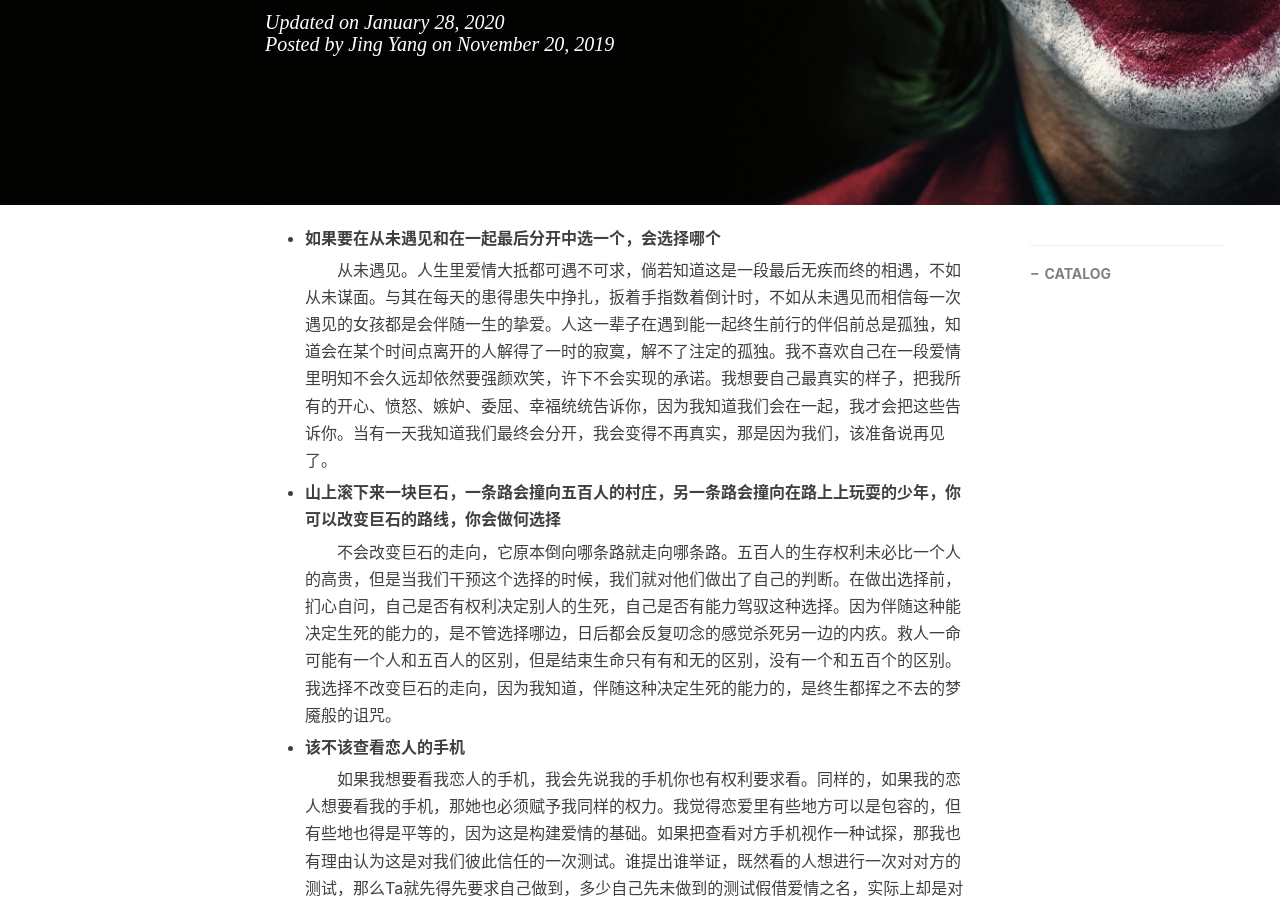
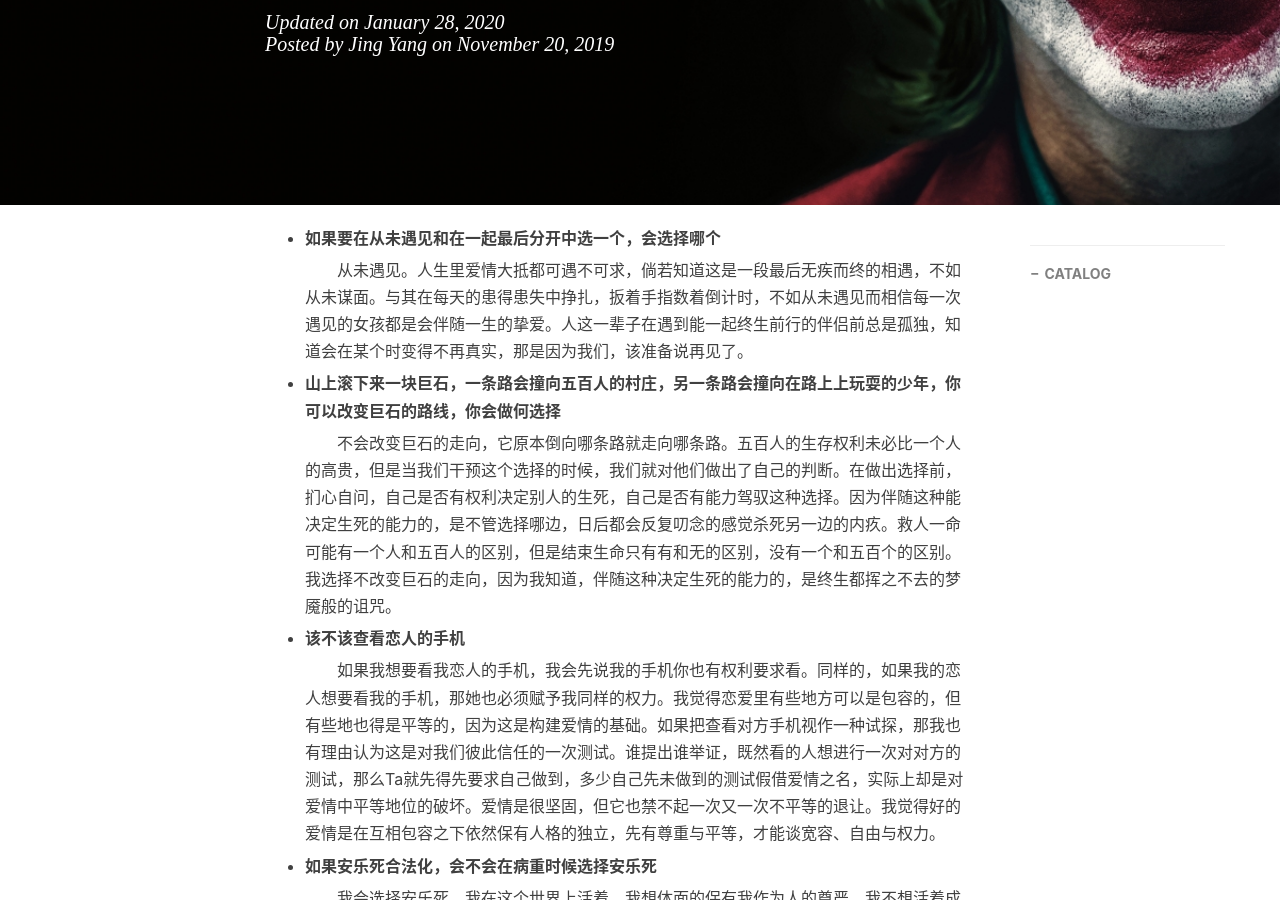
Before and after one commit to HinsZodiac/HinsZodiac.github.io, a Jekyll site: the page built from _posts/2019-11-20-话题和思考.md, in a window 1280 px wide and 900 px high, scrolled down 382 px. Built offline with Jekyll 4.4.1, drawn with Linux system fonts in a browser that asks for light colours; nearby versions of some CDN libraries; comment, search, counter and statistics services are not loaded.

Commit message:
Update 2019-11-20-话题和思考.md

```diff
--- a/_posts/2019-11-20-话题和思考.md
+++ b/_posts/2019-11-20-话题和思考.md
@@ -16,7 +16,7 @@ tags:
 
 * **如果要在从未遇见和在一起最后分开中选一个，会选择哪个**
 
-  &emsp;&emsp;从未遇见。人生里爱情大抵都可遇不可求，倘若知道这是一段最后无疾而终的相遇，不如从未谋面。与其在每天的患得患失中挣扎，扳着手指数着倒计时，不如从未遇见而相信每一次遇见的女孩都是会伴随一生的挚爱。人这一辈子在遇到能一起终生前行的伴侣前总是孤独，知道会在某个时间点离开的人解得了一时的寂寞，解不了注定的孤独。我不喜欢自己在一段爱情里明知不会久远却依然要强颜欢笑，许下不会实现的承诺。我想要自己最真实的样子，把我所有的开心、愤怒、嫉妒、委屈、幸福统统告诉你，因为我知道我们会在一起，我才会把这些告诉你。当有一天我知道我们最终会分开，我会变得不再真实，那是因为我们，该准备说再见了。
+  &emsp;&emsp;从未遇见。人生里爱情大抵都可遇不可求，倘若知道这是一段最后无疾而终的相遇，不如从未谋面。与其在每天的患得患失中挣扎，扳着手指数着倒计时，不如从未遇见而相信每一次遇见的女孩都是会伴随一生的挚爱。人这一辈子在遇到能一起终生前行的伴侣前总是孤独，知道会在某个时变得不再真实，那是因为我们，该准备说再见了。
 
 * **山上滚下来一块巨石，一条路会撞向五百人的村庄，另一条路会撞向在路上上玩耍的少年，你可以改变巨石的路线，你会做何选择**
 
```
